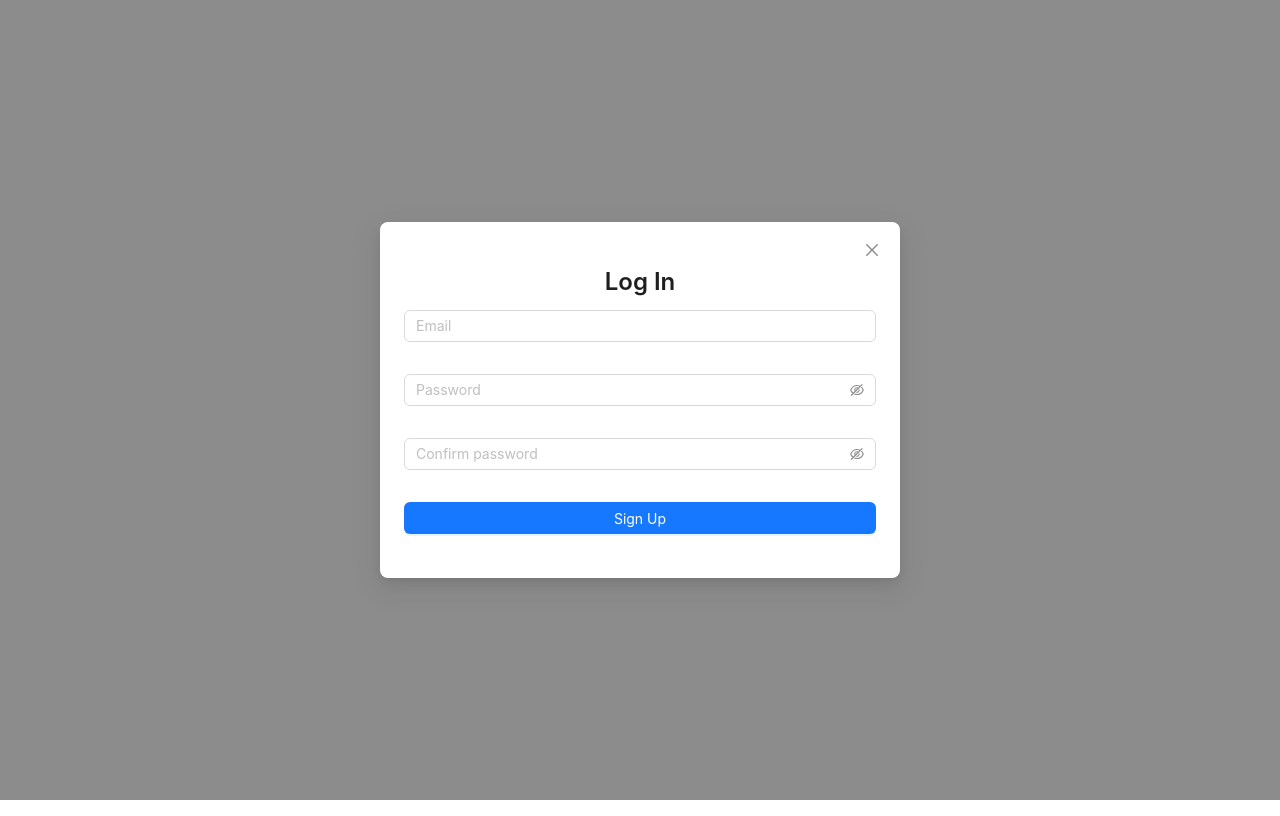
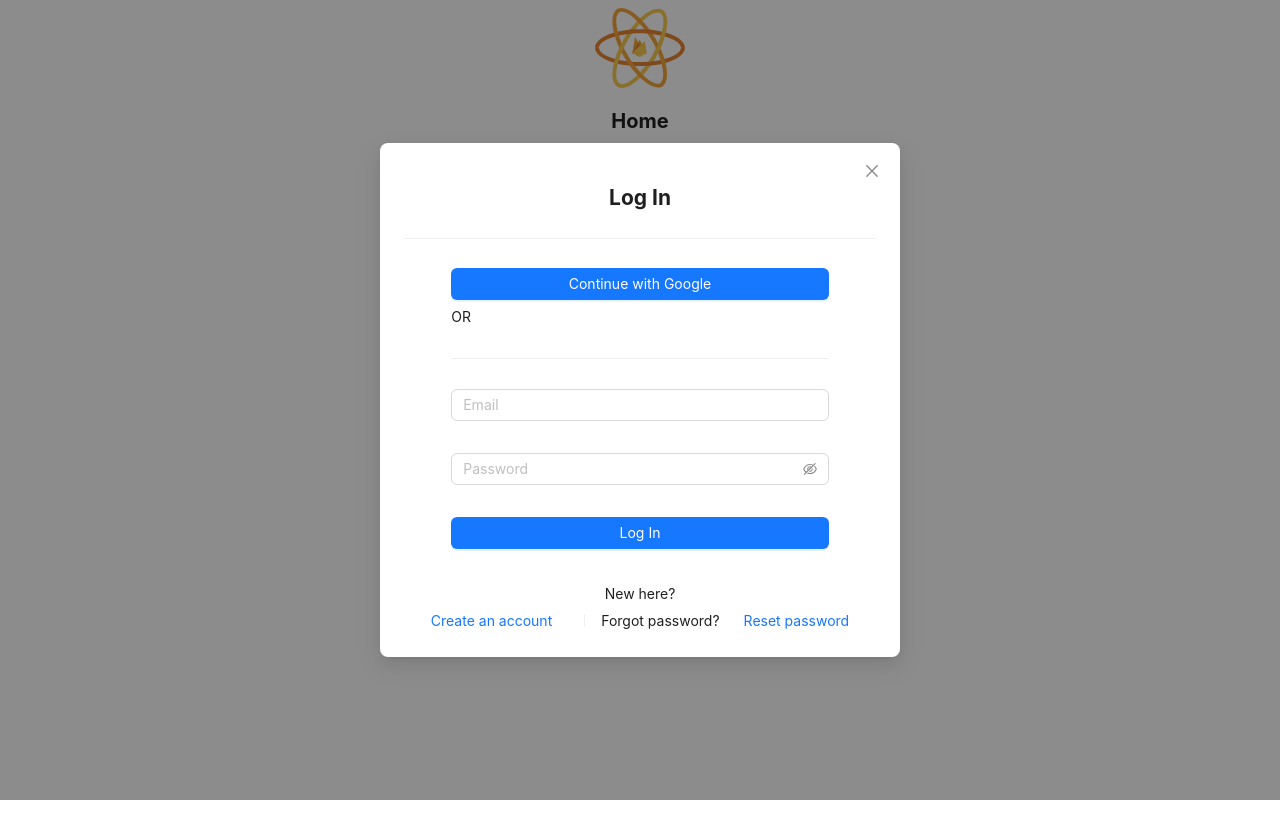
Before and after one commit to GorHov/next-todo, a Next.js app: page / in a window 1280 px wide. Both pictures are taken after a click on the button "Log In". Built offline with nearby package versions, Linux system fonts and the light colour scheme; no server answers.

Commit message:
user inner page

```diff
--- a/src/components/AuthModal.tsx
+++ b/src/components/AuthModal.tsx
@@ -1,22 +1,19 @@
-import React, { useEffect } from 'react';
-import {
-  Modal,
-  Typography,
-} from 'antd';
-import { useAtom } from 'jotai';
-import { auth } from '@/firebase/app';
-import { authModalState, AuthModalView } from '@/store/authModalAtom';
-import { useAuthState } from 'react-firebase-hooks/auth';
-import SignIn from './SignIn';
-import SignUp from './SignUp';
-import ResetPassword from './ResetPassword';
-import SignInWithGoogle from './SignInWithGoogle';
+import React, { useEffect } from "react";
+import { Button, Modal, Typography, Space, Divider } from "antd";
+import { useAtom } from "jotai";
+import { auth } from "@/firebase/app";
+import { authModalState, AuthModalView } from "@/store/authModalAtom";
+import ResetPassword from "./ResetPassword";
+import SignUp from "./SignUp";
+import { useAuthState } from "react-firebase-hooks/auth";
+import SignIn from "./SignIn";
+import SignInWithGoogle from "./SignInWithGoogle";
+
+const { Text } = Typography;
 
 const AuthModal: React.FC = () => {
   const [modalState, setModalState] = useAtom(authModalState);
   const [user] = useAuthState(auth);
-console.log('----',modalState);
-console.log('----',authModalState);
 
   const handleClose = () => {
     setModalState((prev) => ({
@@ -31,26 +28,89 @@ console.log('----',authModalState);
     }
   }, [user]);
 
-
   return (
     <>
       <Modal
         open={modalState.open}
         onCancel={handleClose}
+        centered
         footer={null}
-        centered
       >
-        <div>
-          <Typography.Title level={3} style={{ textAlign: 'center' }}>
-            {modalState.view === AuthModalView.logIn && 'Log In'}
-            {modalState.view === AuthModalView.signUp && 'Sign Up'}
+        <div style={{ textAlign: "center" }}>
+          <h2 style={{ color: "ocean-dark" }}>
+            {modalState.view === AuthModalView.logIn && "Log In"}
+            {modalState.view === AuthModalView.signUp && "Sign Up"}
             {modalState.view === AuthModalView.resetPassword &&
-              'Reset Password'}
-          </Typography.Title>
-          {/* <SignIn/> */}
-          <SignUp/>
-          {/* <ResetPassword/> */}
-          {/* <SignInWithGoogle/> */}
+              "Reset Password"}
+          </h2>
+          <Divider style={{ backgroundColor: "ocean-dark" }} />
+        </div>
+
+        <div style={{ display: "flex", justifyContent: "center" }}>
+          <Space direction="vertical" size={6} style={{ width: "80%" }}>
+            {modalState.view === AuthModalView.logIn && (
+              <>
+                <SignInWithGoogle />
+                <Text>OR</Text>
+                <Divider />
+                <SignIn />
+              </>
+            )}
+            {modalState.view === AuthModalView.signUp && <SignUp />}
+            {modalState.view === AuthModalView.resetPassword && (
+              <ResetPassword />
+            )}
+          </Space>
+        </div>
+
+        <div
+          style={{ textAlign: "center", fontSize: "10pt", paddingTop: "10px" }}
+        >
+          {(modalState.view === AuthModalView.logIn ||
+            modalState.view === AuthModalView.signUp) && (
+            <Text>
+              {modalState.view === AuthModalView.signUp
+                ? "Have an account?"
+                : "New here?"}
+            </Text>
+          )}
+          <Space>
+            <Button
+              type="link"
+              onClick={() =>
+                setModalState((prev) => ({
+                  ...prev,
+                  view:
+                    modalState.view !== AuthModalView.logIn
+                      ? AuthModalView.logIn
+                      : AuthModalView.signUp,
+                }))
+              }
+            >
+              {modalState.view === AuthModalView.signUp && "Log In"}
+              {modalState.view === AuthModalView.logIn && "Create an account"}
+              {modalState.view === AuthModalView.resetPassword &&
+                "< Back to Log In"}
+            </Button>
+            {(modalState.view === AuthModalView.signUp ||
+              modalState.view === AuthModalView.logIn) && (
+              <>
+                <Divider type="vertical" />
+                <Text>Forgot password?</Text>
+                <Button
+                  type="link"
+                  onClick={() =>
+                    setModalState((prev) => ({
+                      ...prev,
+                      view: AuthModalView.resetPassword,
+                    }))
+                  }
+                >
+                  Reset password
+                </Button>
+              </>
+            )}
+          </Space>
         </div>
       </Modal>
     </>
--- a/src/components/SignIn.tsx
+++ b/src/components/SignIn.tsx
@@ -1,27 +1,28 @@
 import React, { useState } from 'react';
-import { Button, Input, Form, Space } from 'antd';
+import { Button, Input, Form, Space, Typography } from 'antd';
 import { useSignInWithEmailAndPassword } from 'react-firebase-hooks/auth';
 import { auth } from '@/firebase/app';
 
+const { Text } = Typography;
+
 const SignIn: React.FC = () => {
-
   const [loginForm, setLoginForm] = useState({
     email: '',
     password: '',
-  })
+  });
   const [signInWithEmailAndPassword] =
-    useSignInWithEmailAndPassword(auth)
+    useSignInWithEmailAndPassword(auth);
 
   const handleSubmit = (e: React.FormEvent<HTMLFormElement>) => {
-    signInWithEmailAndPassword(loginForm.email, loginForm.password)
-  }
+    signInWithEmailAndPassword(loginForm.email, loginForm.password);
+  };
 
   const handleChange = (event: React.ChangeEvent<HTMLInputElement>) => {
     setLoginForm((prev) => ({
       ...prev,
       [event.target.name]: event.target.value,
-    }))
-  }
+    }));
+  };
 
   return (
       <Form onFinish={handleSubmit}>
@@ -59,9 +60,6 @@ const SignIn: React.FC = () => {
               size="middle"
             />
           </Form.Item>
-
-
-
           <Form.Item>
             <Button type="primary" htmlType="submit" loading={false} block>
               Log In
--- /dev/null
+++ b/src/components/UserPage.tsx
@@ -0,0 +1,94 @@
+import React, { useState } from 'react';
+import {
+  UploadOutlined,
+  UserOutlined,
+  VideoCameraOutlined,
+  LogoutOutlined,
+} from '@ant-design/icons';
+import { Layout, Menu, theme, Button } from 'antd';
+
+const { Header, Content, Footer, Sider } = Layout;
+
+const UserPage: React.FC = () => {
+  const {
+    token: { colorBgContainer },
+  } = theme.useToken();
+
+  const [selectedMenuItem, setSelectedMenuItem] = useState('1'); // Default selected menu item
+
+  const handleMenuSelect = (e: { key: React.Key }) => {
+    setSelectedMenuItem(e.key.toString());
+  };
+
+  const handleLogout = () => {
+    // Add your logout logic here
+    console.log('Logged out'); // Replace with your actual logout logic
+  };
+
+  let content = null;
+
+  switch (selectedMenuItem) {
+    case '1':
+      content = (
+        <div style={{ padding: 24, height: '82vh', background: colorBgContainer }}>
+          Content 1
+        </div>
+      );
+      break;
+    case '2':
+      content = (
+        <div style={{ padding: 24, height: '82vh', background: colorBgContainer }}>
+          Content 2
+        </div>
+      );
+      break;
+    default:
+      content = null;
+  }
+
+  return (
+    <Layout>
+      <Sider
+        breakpoint="lg"
+        collapsedWidth="0"
+        onBreakpoint={(broken) => {
+          console.log(broken);
+        }}
+        onCollapse={(collapsed, type) => {
+          console.log(collapsed, type);
+        }}
+      >
+        <div className="demo-logo-vertical" />
+        <Menu
+          theme="dark"
+          mode="inline"
+          selectedKeys={[selectedMenuItem]}
+          onSelect={handleMenuSelect}
+        >
+          {[UserOutlined, VideoCameraOutlined].map(
+            (icon, index) => (
+              <Menu.Item key={String(index + 1)} icon={React.createElement(icon)}>
+                Menu {index + 1}
+              </Menu.Item>
+            )
+          )}
+        </Menu>
+        <Footer style={{ textAlign: 'center'}}>
+          <Button
+            type="primary"
+            icon={<LogoutOutlined />}
+            onClick={handleLogout}
+          >
+            Logout
+          </Button>
+        </Footer>
+      </Sider>
+      <Layout>
+        <Header style={{ padding: 0, background: colorBgContainer }} />
+        <Content style={{ margin: '24px 16px 0' }}>{content}</Content>
+      </Layout>
+    </Layout>
+  );
+};
+
+export default UserPage;
--- a/src/pages/index.tsx
+++ b/src/pages/index.tsx
@@ -3,6 +3,7 @@ import { Button, Typography, Row, Col } from 'antd';
 import { auth } from '@/firebase/app';
 import { useAuthState } from 'react-firebase-hooks/auth';
 import AuthButtons from '@/components/AuthButtons';
+import UserPage from '@/components/UserPage';
 
 const { Text, Title } = Typography;
 
@@ -10,12 +11,13 @@ const Home = () => {
   const [user, loading] = useAuthState(auth);
 
   return (
+    <>
+    {!user ?
     <Row
       justify="center"
       align="middle"
       style={{
         textAlign: 'center',
-        minHeight: '100vh',
       }}
     >
       <Col xs={24} sm={18} md={12} lg={8} xl={6}>
@@ -29,20 +31,13 @@ const Home = () => {
           Home
         </Title>
         <Text style={{ fontSize: '14pt', marginTop: '2rem' }}>
-          {loading && '🕒 Checking authentication...'}
-          {!loading && user && (
-            <>
-              <span role="img" aria-label="wave">
-                👋
-              </span>{' '}
-              Hi {user?.email}, welcome!
-            </>
-          )}
-          {!user && '🙅‍♀️ You are not signed in yet.'}
+          '🙅‍♀️ You are not signed in yet.'
         </Text>
         <AuthButtons/>
       </Col>
-    </Row>
+    </Row> :
+    <UserPage/>}
+    </>
   );
 };
 
```
Lines whose indentation alone changed are shown as unchanged.
